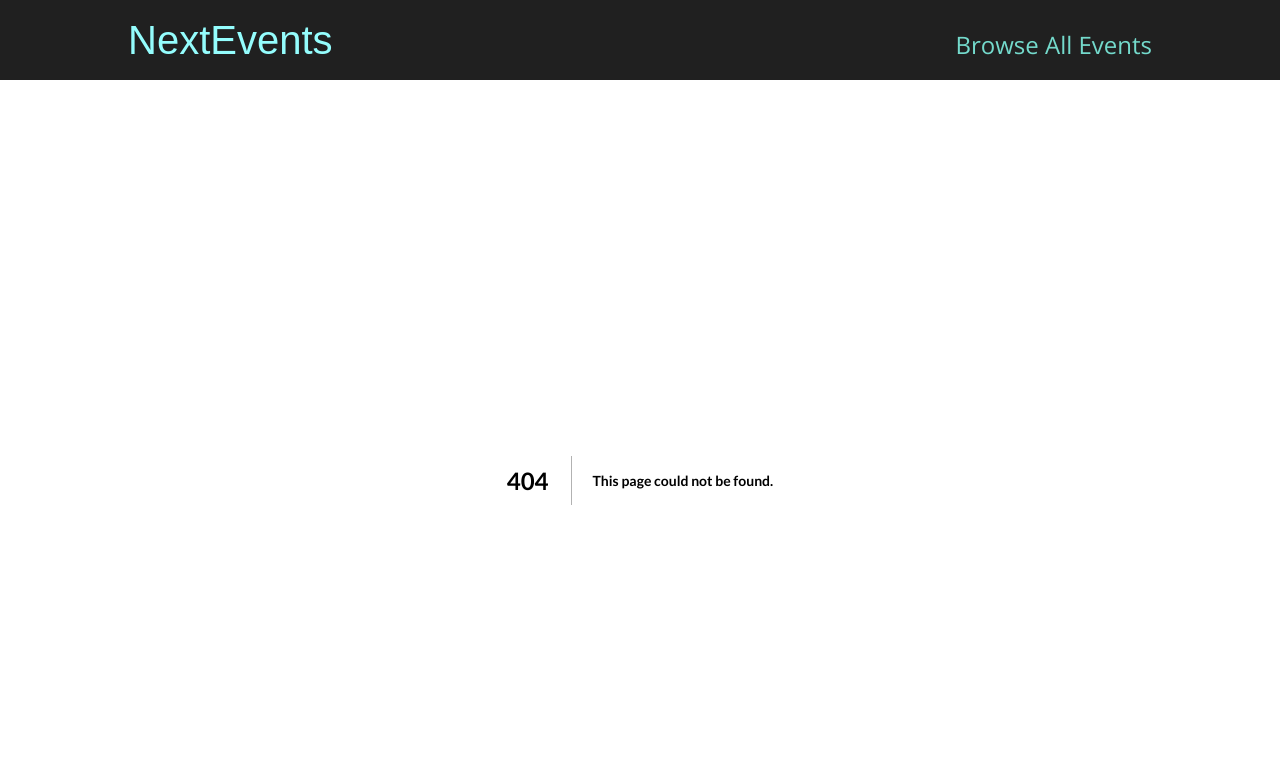
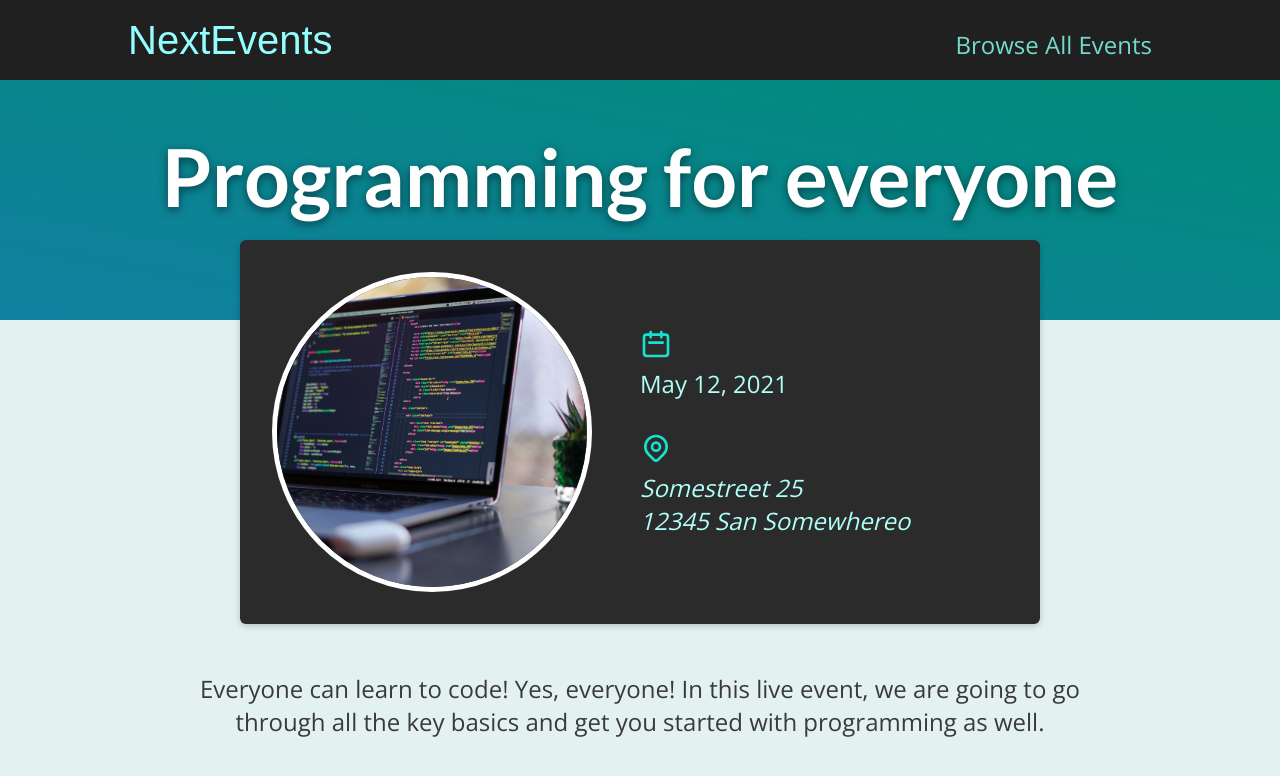
Before and after one commit to andreamartz/events-site, a Next.js app: page /events/e1 in a window 1280 px wide. Before the commit this address had no page. Shown: the top 776 px of the page. Built offline with nearby package versions, Linux system fonts and the light colour scheme.

Commit message:
Add the page for an individual event

```diff
--- /dev/null
+++ b/pages/events/[eventId].js
@@ -0,0 +1,47 @@
+import EventSummary from '../../components/event-detail/EventSummary';
+import EventLogistics from '../../components/event-detail/EventLogistics';
+import EventContent from '../../components/event-detail/EventContent';
+import Button from '../../components/ui/Button';
+import ErrorAlert from '../../components/ui/error-alert/ErrorAlert';
+import { getEventById } from '../../dummy-data';
+import { useRouter } from 'next/router';
+
+/* Show details for selected event */
+
+function EventDetailPage() {
+	const router = useRouter();
+	const eventId = router.query.eventId;
+	const event = getEventById(eventId);
+
+	if (!event) {
+		return (
+			<>
+				<ErrorAlert>
+					<p>No event with id {`${eventId}`} was found!</p>
+				</ErrorAlert>
+				<div className="center">
+					<Button link="/events">Show All Events</Button>
+				</div>
+			</>
+		);
+	}
+
+	const { title, image, date, location, id } = event;
+
+	return (
+		<>
+			<EventSummary title={title} />
+			<EventLogistics
+				date={date}
+				address={location}
+				image={image}
+				imageAlt={event.title}
+			/>
+			<EventContent>
+				<p>{event.description}</p>
+			</EventContent>
+		</>
+	);
+}
+
+export default EventDetailPage;
```
